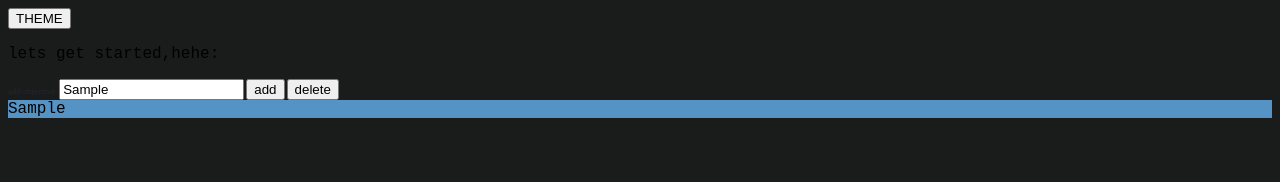
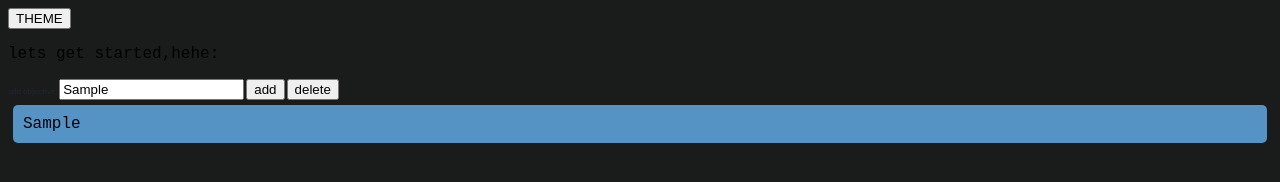
Before and after one commit to Broknstyls/TODO-LIST, a plain HTML site: page index.html in a window 1280 px wide. Both pictures are taken after typing "Sample" into the empty fields and a click on the button "add". Drawn offline with Linux system fonts and the light colour scheme.

Commit message:
added proper padding to span

```diff
--- a/style.css
+++ b/style.css
@@ -14,6 +14,9 @@ div{
 span{
     background-color: rgb(86, 147, 197);
     display: block;
+    padding: 10px;
+    border-radius: 5px;
+    margin: 5px;
 }
 span:hover{
     background-color: rgb(67, 111, 136);
```
